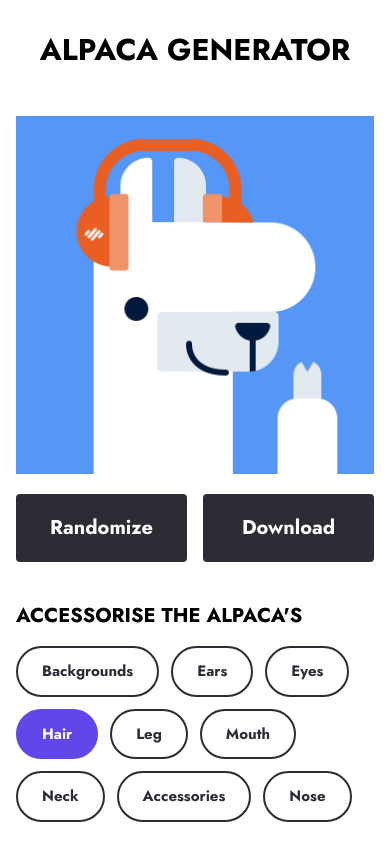
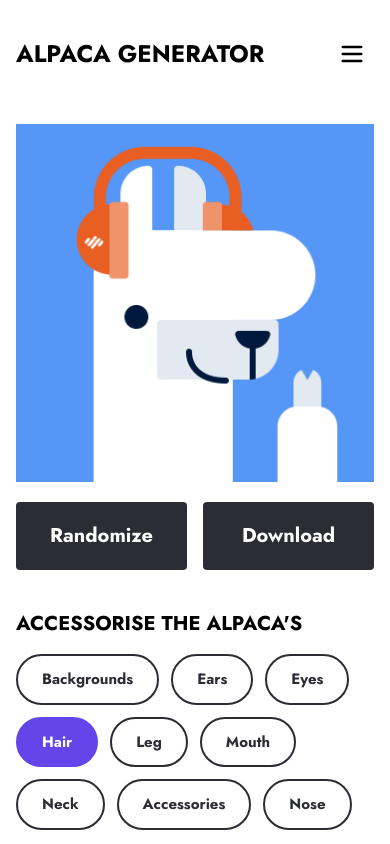
Before and after one commit to NguyenDucAnh20235585/alpaca-generator, a React (Vite) app: page / in a window 390 px wide. Shown: the top 844 px of the page. Built offline with nearby package versions, Linux system fonts and the light colour scheme.

Commit message:
feat: add mobile header menu baseline

```diff
--- a/src/App.tsx
+++ b/src/App.tsx
@@ -1,5 +1,6 @@
 import { useState } from "react";
 
+import AlpacaHeader from "./components/AlpacaHeader";
 import AlpacaPreview from "./components/AlpacaPreview";
 import AlpacaActions from "./components/AlpacaActions";
 import AlpacaCustomizer from "./components/AlpacaCustomizer";
@@ -73,9 +74,7 @@ function App() {
   return (
     <main className="min-h-screen px-4 py-8 font-sans min-[800px]:px-8">
       <div className="mx-auto max-w-7xl">
-        <h1 className="mb-12 text-center text-3xl font-bold uppercase min-[500px]:text-4xl min-[800px]:text-5xl">
-          Alpaca Generator
-        </h1>
+        <AlpacaHeader />
 
         <div className="grid gap-10 min-[800px]:grid-cols-2 min-[800px]:items-start">
           <div className="w-full max-w-[500px] justify-self-center">
--- /dev/null
+++ b/src/components/AlpacaHeader.tsx
@@ -0,0 +1,106 @@
+import { useEffect, useState } from "react";
+
+export default function AlpacaHeader() {
+  const [menuOpen, setMenuOpen] = useState(false);
+
+  useEffect(() => {
+    if (!menuOpen) return;
+
+    const mediaQuery = window.matchMedia("(min-width: 800px)");
+    const previousOverflow = document.body.style.overflow;
+
+    if (!mediaQuery.matches) {
+      document.body.style.overflow = "hidden";
+    }
+
+    const handleEscape = (event: KeyboardEvent) => {
+      if (event.key === "Escape") setMenuOpen(false);
+    };
+
+    const handleResize = () => {
+      if (mediaQuery.matches) setMenuOpen(false);
+    };
+
+    window.addEventListener("keydown", handleEscape);
+    mediaQuery.addEventListener("change", handleResize);
+
+    return () => {
+      document.body.style.overflow = previousOverflow;
+      window.removeEventListener("keydown", handleEscape);
+      mediaQuery.removeEventListener("change", handleResize);
+    };
+  }, [menuOpen]);
+
+  return (
+    <header className="relative z-30 mx-auto mb-12 w-full max-w-[500px] min-[800px]:max-w-none">
+      <div className="relative z-30 flex items-center justify-between gap-4 min-[450px]:justify-center min-[800px]:justify-between">
+        <h1 className="text-2xl font-bold uppercase min-[800px]:text-4xl">
+          Alpaca Generator
+        </h1>
+
+        <button
+          type="button"
+          aria-label={menuOpen ? "Close menu" : "Open menu"}
+          aria-expanded={menuOpen}
+          aria-controls="alpaca-menu"
+          onClick={() => setMenuOpen((open) => !open)}
+          className="shrink-0 cursor-pointer rounded-md p-2 hover:bg-black/5 min-[450px]:absolute min-[450px]:right-0 min-[800px]:static"
+        >
+          <svg
+            width="28"
+            height="28"
+            viewBox="0 0 24 24"
+            fill="none"
+            stroke="currentColor"
+            strokeWidth="2"
+            strokeLinecap="round"
+            aria-hidden="true"
+          >
+            {menuOpen ? (
+              <path d="M5 5L19 19M19 5L5 19" />
+            ) : (
+              <path d="M4 6H20M4 12H20M4 18H20" />
+            )}
+          </svg>
+        </button>
+      </div>
+
+      {menuOpen && (
+        <>
+          <button
+            type="button"
+            aria-label="Close menu"
+            onClick={() => setMenuOpen(false)}
+            className="fixed inset-0 z-10 min-[800px]:hidden"
+          />
+
+          <div
+            id="alpaca-menu"
+            className="
+              absolute top-full left-1/2 z-20
+              w-screen -translate-x-1/2
+              max-h-[calc(100dvh-100px)] overflow-y-auto
+              border-b border-black/20 bg-white
+              px-5 pt-12 pb-16
+              min-[800px]:right-0 min-[800px]:left-auto
+              min-[800px]:mt-2 min-[800px]:w-56
+              min-[800px]:translate-x-0
+              min-[800px]:rounded-lg min-[800px]:border
+              min-[800px]:p-4 min-[800px]:shadow-lg
+            "
+          >
+            <div className="flex items-center justify-between py-5">
+              <span className="font-bold uppercase">Language</span>
+              <span className="font-bold">EN</span>
+            </div>
+
+            <div className="flex items-center justify-between py-5">
+              <span className="font-bold uppercase">Theme</span>
+              <span className="font-bold">Light</span>
+            </div>
+          </div>
+        </>
+      )}
+    </header>
+  );
+}
```
